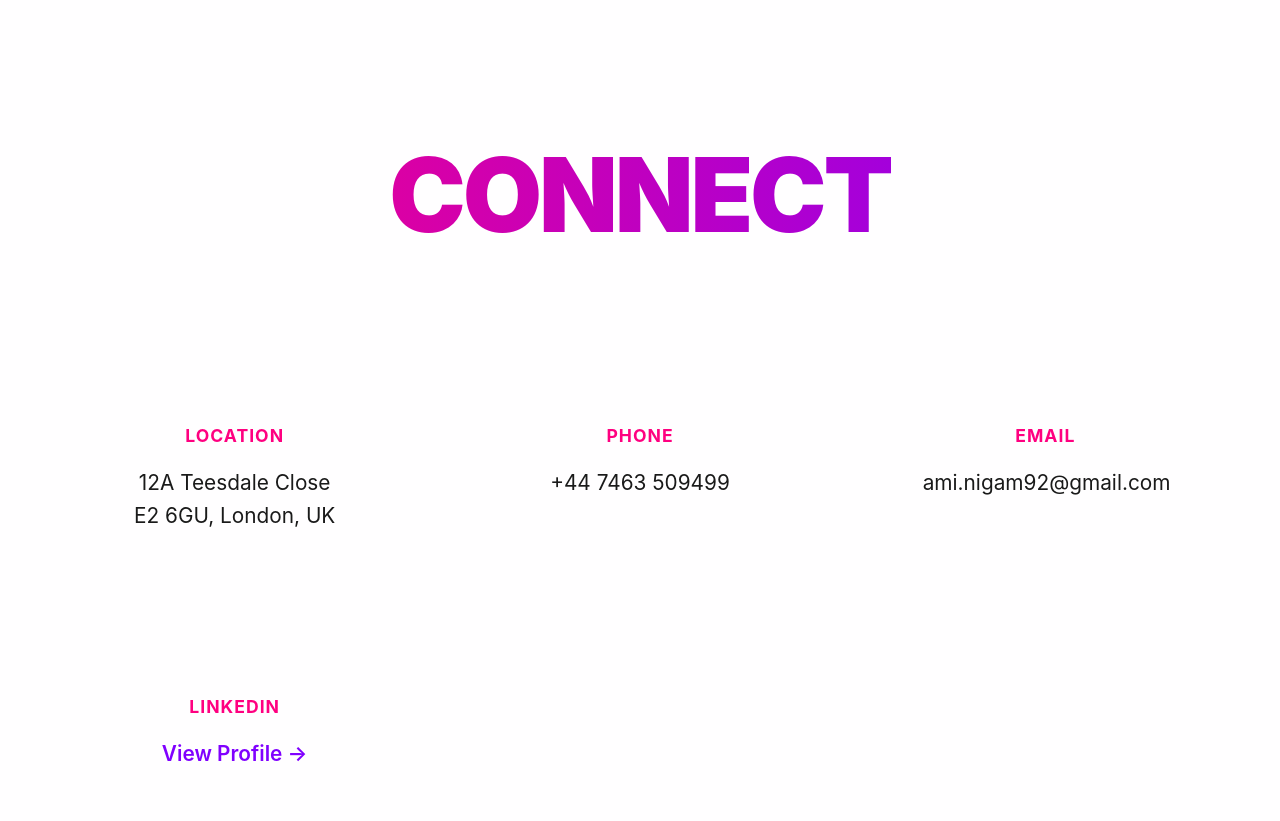
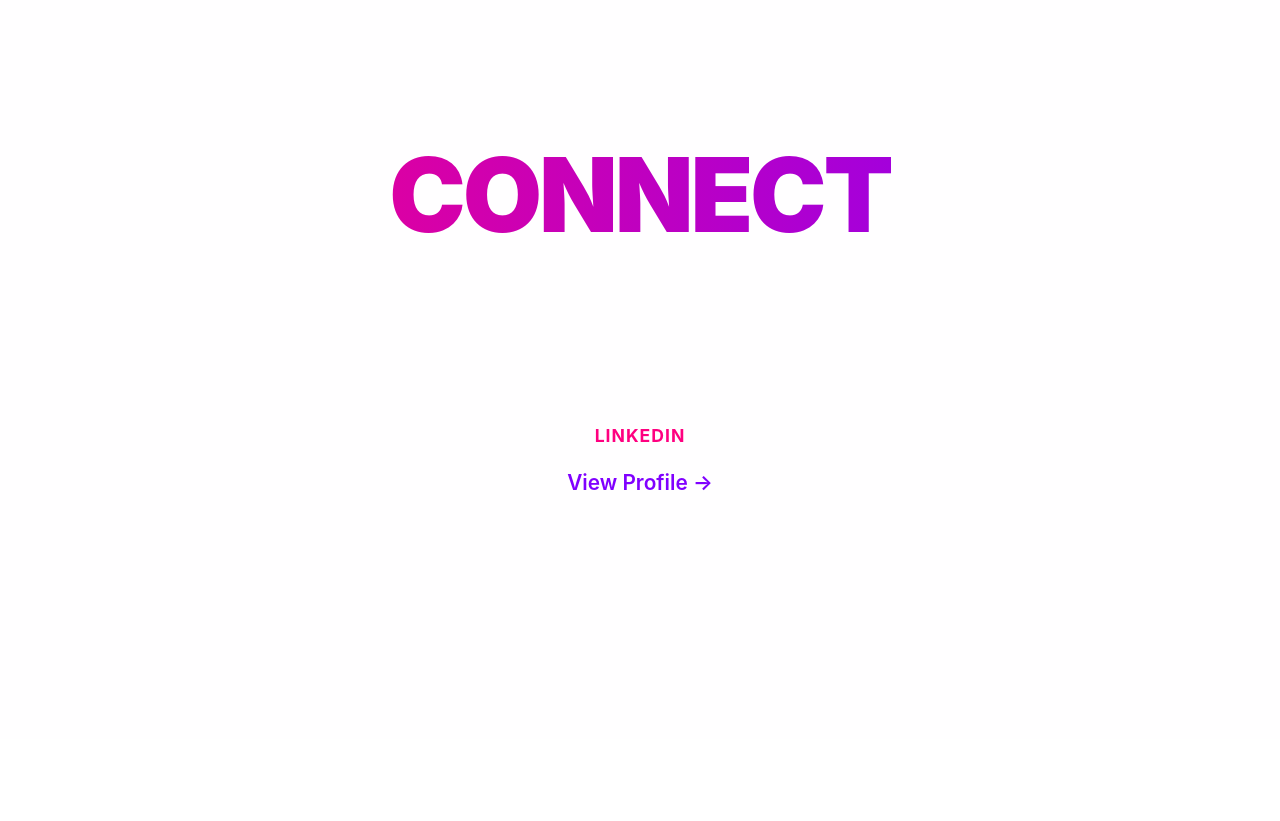
Before and after one commit to ami-nigam/ami-nigam.github.io, a plain HTML site: page index.html in a window 1280 px wide. Shown: the part 5004-5825 px from the top of the page. After the commit the page ends 5743 px from the top, so only its background shows below. Drawn offline with Linux system fonts and the light colour scheme.

Commit message:
Update index.html

```diff
--- a/index.html
+++ b/index.html
@@ -759,19 +759,6 @@
       <h2 class="big-title">CONNECT</h2>
       <div class="contact-info">
         <div class="contact-item">
-          <strong>LOCATION</strong>
-          12A Teesdale Close<br>
-          E2 6GU, London, UK
-        </div>
-        <div class="contact-item">
-          <strong>PHONE</strong>
-          +44 7463 509499
-        </div>
-        <div class="contact-item">
-          <strong>EMAIL</strong>
-          ami.nigam92@gmail.com
-        </div>
-        <div class="contact-item">
           <strong>LINKEDIN</strong>
           <a href="https://www.linkedin.com/in/ami-nigam/" target="_blank">View Profile →</a>
         </div>
```
